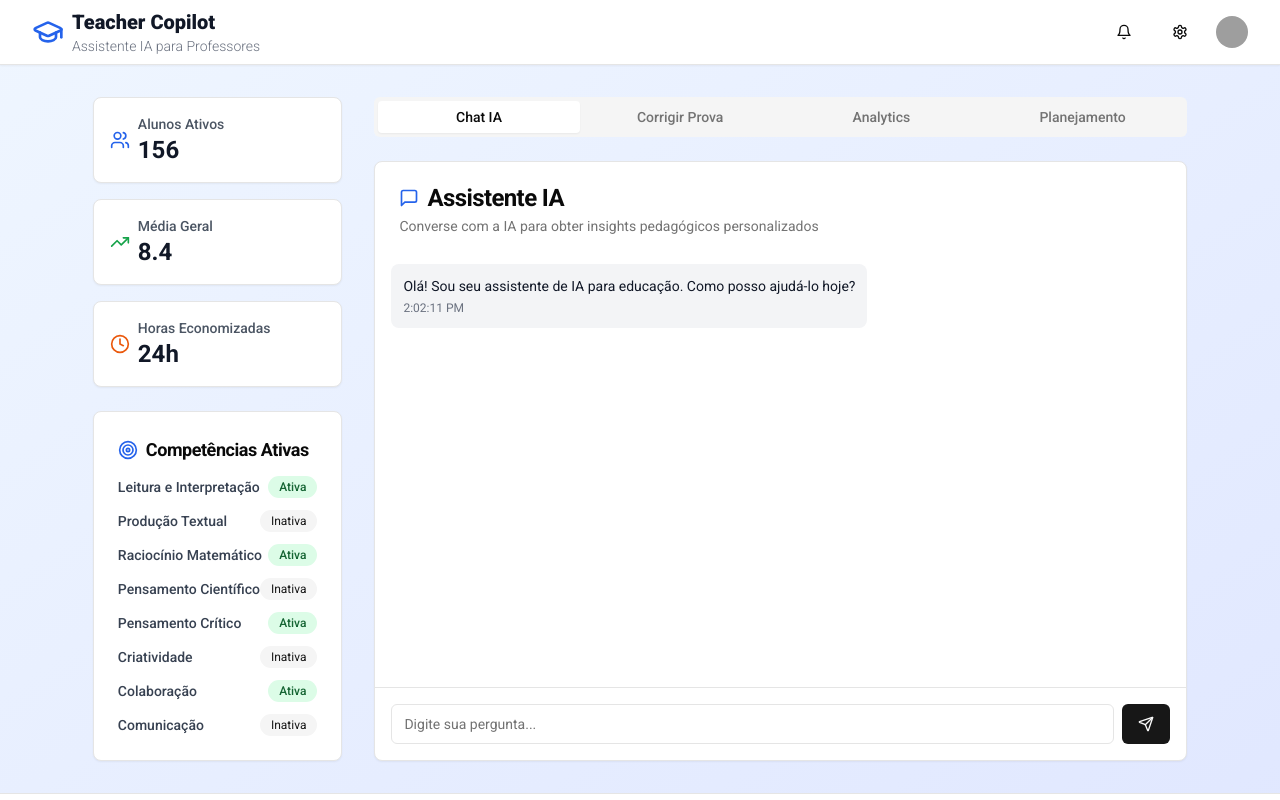
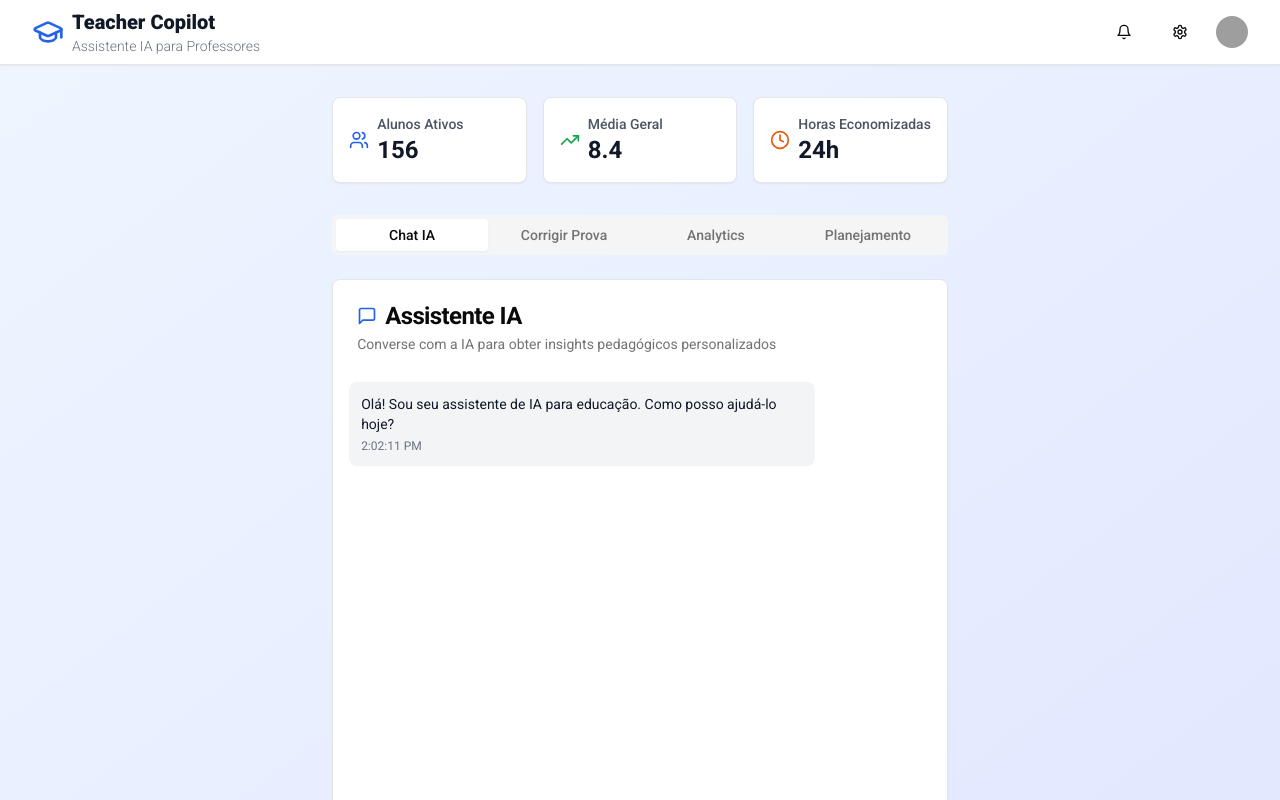
Before and after one commit to Dooor-AI/Demo-Niteroi, a Next.js app: page /teacher-copilot in a window 1280 px wide. Shown: the top 800 px of the page. Built offline with nearby package versions, Linux system fonts and the light colour scheme; grey boxes are pictures that could not be loaded.

Commit message:
refactor: restructure layout for teacher copilot interface
Move stats to top and remove competencies section

#VERCEL_SKIP

Co-authored-by: null <211387166+peterflagdooor@users.noreply.github.com>

```diff
--- a/app/teacher-copilot/page.tsx
+++ b/app/teacher-copilot/page.tsx
@@ -7,7 +7,6 @@ import { Button } from "@/components/ui/button"
 import { Card, CardContent, CardDescription, CardHeader, CardTitle } from "@/components/ui/card"
 import { Input } from "@/components/ui/input"
 import { Label } from "@/components/ui/label"
-import { Badge } from "@/components/ui/badge"
 import { Avatar, AvatarFallback, AvatarImage } from "@/components/ui/avatar"
 import { ScrollArea } from "@/components/ui/scroll-area"
 import { Progress } from "@/components/ui/progress"
@@ -24,7 +23,6 @@ import {
   BarChart3,
   Calendar,
   MessageSquare,
-  Target,
   Lightbulb,
   GraduationCap,
   ClipboardCheck,
@@ -173,11 +171,8 @@ export default function TeacherCopilot() {
 
       {/* Main Content */}
       <main className="flex-1 max-w-7xl mx-auto px-4 sm:px-6 lg:px-8 py-8">
-        <div className="grid grid-cols-1 lg:grid-cols-4 gap-8">
-          {/* Sidebar */}
-          <div className="lg:col-span-1 space-y-6">
-            {/* Stats Cards */}
-            <div className="grid grid-cols-1 gap-4">
+        {/* Stats Cards at Top */}
+        <div className="grid grid-cols-1 md:grid-cols-3 gap-4 mb-8">
           <Card>
             <CardContent className="p-4">
               <div className="flex items-center space-x-2">
@@ -215,32 +210,8 @@ export default function TeacherCopilot() {
           </Card>
         </div>
 
-            {/* Competências Ativas */}
-            <Card>
-              <CardHeader className="pb-3">
-                <CardTitle className="text-lg font-bold flex items-center gap-2">
-                  <Target className="h-5 w-5 text-blue-600" />
-                  Competências Ativas
-                </CardTitle>
-              </CardHeader>
-              <CardContent className="space-y-3">
-                {competencies.map((competency) => (
-                  <div key={competency.id} className="flex items-center justify-between">
-                    <span className="text-sm font-medium text-gray-700">{competency.name}</span>
-                    <Badge
-                      variant={competency.active ? "default" : "secondary"}
-                      className={`text-xs ${competency.active ? "bg-green-100 text-green-800 font-medium" : "font-normal"}`}
-                    >
-                      {competency.active ? "Ativa" : "Inativa"}
-                    </Badge>
-                  </div>
-                ))}
-              </CardContent>
-            </Card>
-          </div>
-
         {/* Main Content Area */}
-          <div className="lg:col-span-3">
+        <div>
           <Tabs defaultValue="chat" className="space-y-6">
             <TabsList className="grid w-full grid-cols-4">
               <TabsTrigger value="chat" className="font-medium">
@@ -285,9 +256,7 @@ export default function TeacherCopilot() {
                           >
                             <p className="text-sm font-normal">{message.content}</p>
                             <p
-                                className={`text-xs mt-1 ${
-                                  message.type === "user" ? "text-blue-100" : "text-gray-500"
-                                }`}
+                              className={`text-xs mt-1 ${message.type === "user" ? "text-blue-100" : "text-gray-500"}`}
                             >
                               {message.timestamp.toLocaleTimeString()}
                             </p>
@@ -637,7 +606,6 @@ export default function TeacherCopilot() {
             </TabsContent>
           </Tabs>
         </div>
-        </div>
       </main>
 
       {/* Footer */}
```
Lines whose indentation alone changed are shown as unchanged.
